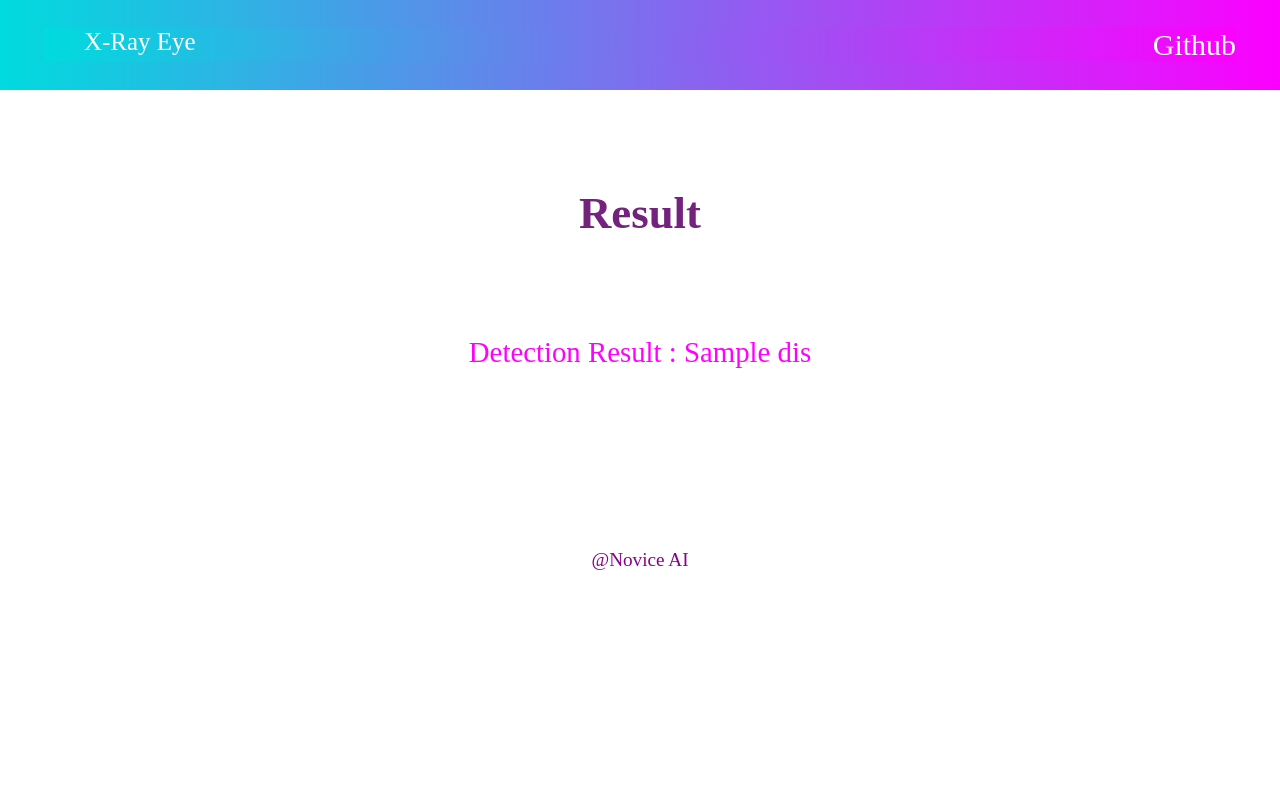
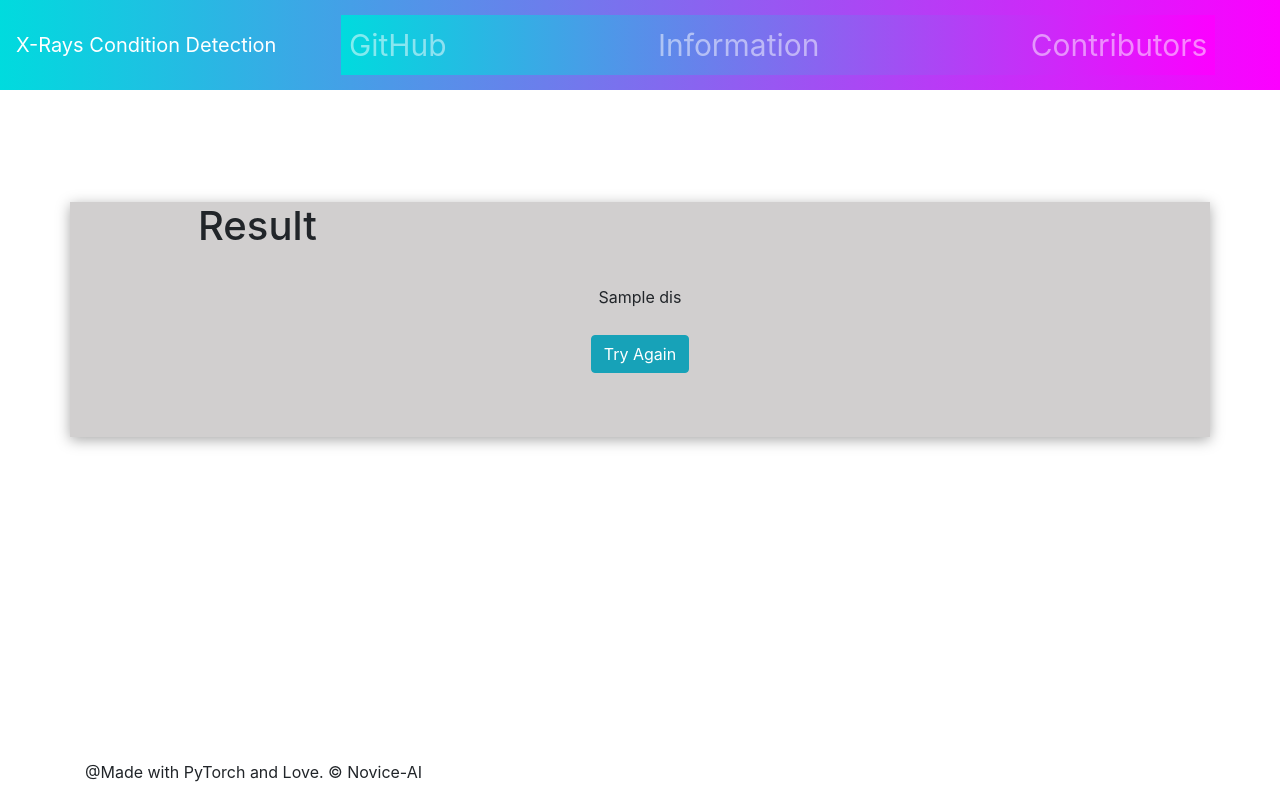
Before and after one commit to ashishbairwa/Disease-Detection-with-Chest-X-Ray, a Flask app: template templates/result.html in a window 1280 px wide. Run offline with Flask 2, Linux system fonts and the light colour scheme; the template is opened without the code that fills it: most values are stand-ins (such as "Sample title", 1, 10 or a date in 2020); some libraries are stand-ins or nearby versions.

Commit message:
Update result.html

```diff
--- a/templates/result.html
+++ b/templates/result.html
@@ -1,38 +1,77 @@
-<!DOCTYPE html>
-<html lang="en">
+<!doctype html>
+<html lang="en" class="h-100">
   <head>
-	<title>X-Ray Eye</title>
-	<link rel="stylesheet" type="text/css"  href="{{url_for('static',filename='styles/app.css')}}">
-	<meta charset="UTF-8">
-    <meta name="viewport" content="width=device-width, initial-scale=1.0">
-    <meta http-equiv="X-UA-Compatible" content="ie=edge">
+    <meta charset="utf-8">
+    <meta name="viewport" content="width=device-width, initial-scale=1, shrink-to-fit=no">
+    <meta name="description" content="">
+    <meta name="author" content="Novice-AI">
+    <title>X-Rays Condition Detection</title>
+    <!--External CSS-->
+	<link rel="stylesheet" type="text/css" href="{{url_for('static',filename='styles/app.css')}}">
+    <!-- Bootstrap core CSS -->
+	<link rel="stylesheet" href="https://maxcdn.bootstrapcdn.com/bootstrap/4.3.1/css/bootstrap.min.css">
+	<script src="https://ajax.googleapis.com/ajax/libs/jquery/3.4.1/jquery.min.js"></script>
+	<script src="https://cdnjs.cloudflare.com/ajax/libs/popper.js/1.14.7/umd/popper.min.js"></script>
+	<script src="https://maxcdn.bootstrapcdn.com/bootstrap/4.3.1/js/bootstrap.min.js"></script>
+	<script>
+     function relocate_home()
+     {
+     location.href = "www.xrayeyes.onrender.com";
+     }
+</script>
+
   </head>
-<body class="text-center">
-		<nav>
-				<ul>
-					<li>X-Ray Eye</li>
-					<li><a href="#">Github</a></li>
+  <body class="d-flex flex-column h-100" style="
+    background-image: {{url_for('static',filename='styles/background.svg')}};
+    background-repeat: no-repeat;
+    background-size: cover;
+">
+	<nav class="navbar navbar-expand-md bg-dark navbar-dark" style="margin-bottom: 5%;">
+	  <!-- Brand -->
+	  <a class="navbar-brand" href="#">X-Rays Condition Detection</a>
+
+	  <!-- Toggler/collapsibe Button -->
+	  <button class="navbar-toggler" type="button" data-toggle="collapse" data-target="#collapsibleNavbar">
+		<span class="navbar-toggler-icon"></span>
+	  </button>
+
+	  <!-- Navbar links -->
+	  <div class="collapse navbar-collapse" id="collapsibleNavbar">
+		<ul class="navbar-nav">
+		  <li class="nav-item">
+			<a class="nav-link" href="github.com">GitHub</a>
+		  </li>
+		  <li class="nav-item">
+			<a class="nav-link" href="#">Information</a>
+		  </li>
+		  <li class="nav-item">
+			<a class="nav-link" href="#">Contributors</a>
+		  </li>
 		</ul>
+	  </div>
 	</nav>
-			<div class="body">
 
-					<h2>Result</h2>
-					<p2 style="
-					    margin-top: 60px;
-					    font-size: 1.8em;
-					    color: fuchsia;">Detection Result : {{ dis }}</p2>
+    <!-- Begin page content -->
+	<main role="main" class="flex-shrink-0">
+	  <div class="container" id="era" style="padding: 0 10% 5% 10%;background: #6962624d;box-shadow: 0px 3px 13px darkgrey;">
+		<h1 class="mt-5">Result</h1>
+		<div class="col text-center" style="padding: 3%;">
+		<p2>{{ dis }}</p2>
         </div>
-				<div>
-						<p style="margin-top:180px;
-						font-size: 1.2em;
-						display: flex;
-						flex-direction: column;
-						justify-content: center;
-						align-items: center;
-						color: darkmagenta
-					">
-							@Novice AI
-						</p>
+			<div class="col text-center">
+				<input type="button" class="btn btn-info" value="Try Again" onclick="relocate_home()">
 			</div>
+		</form>
+
+	  </div>
+	</main>
+
+	<footer class="footer mt-auto py-3">
+	  <div class="container">
+		<span>@Made with PyTorch and Love. &copy; Novice-AI </span>
+	  </div>
+	</footer>
 </body>
 </html>
+
+</div>
```
Lines whose indentation alone changed are shown as unchanged.
